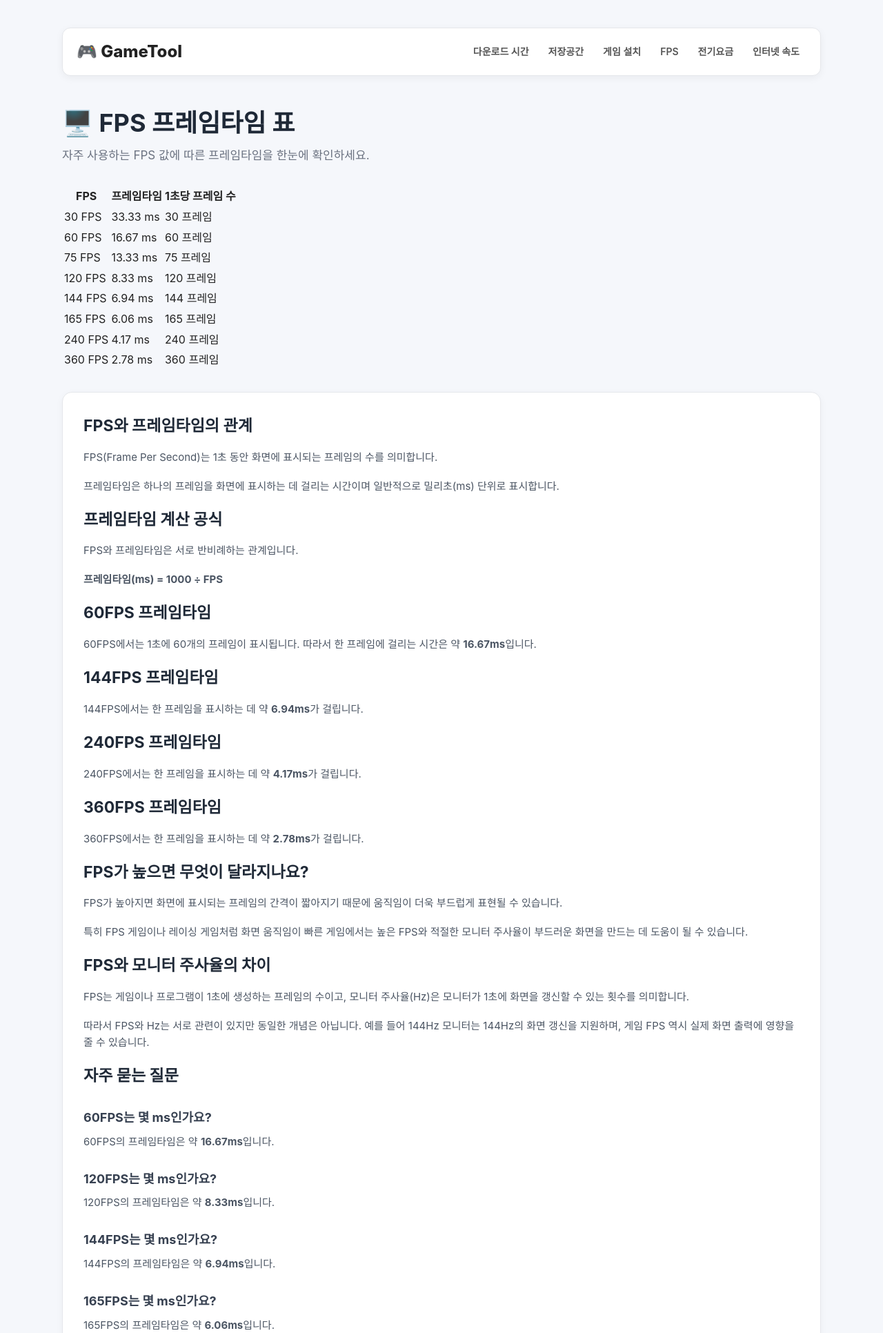
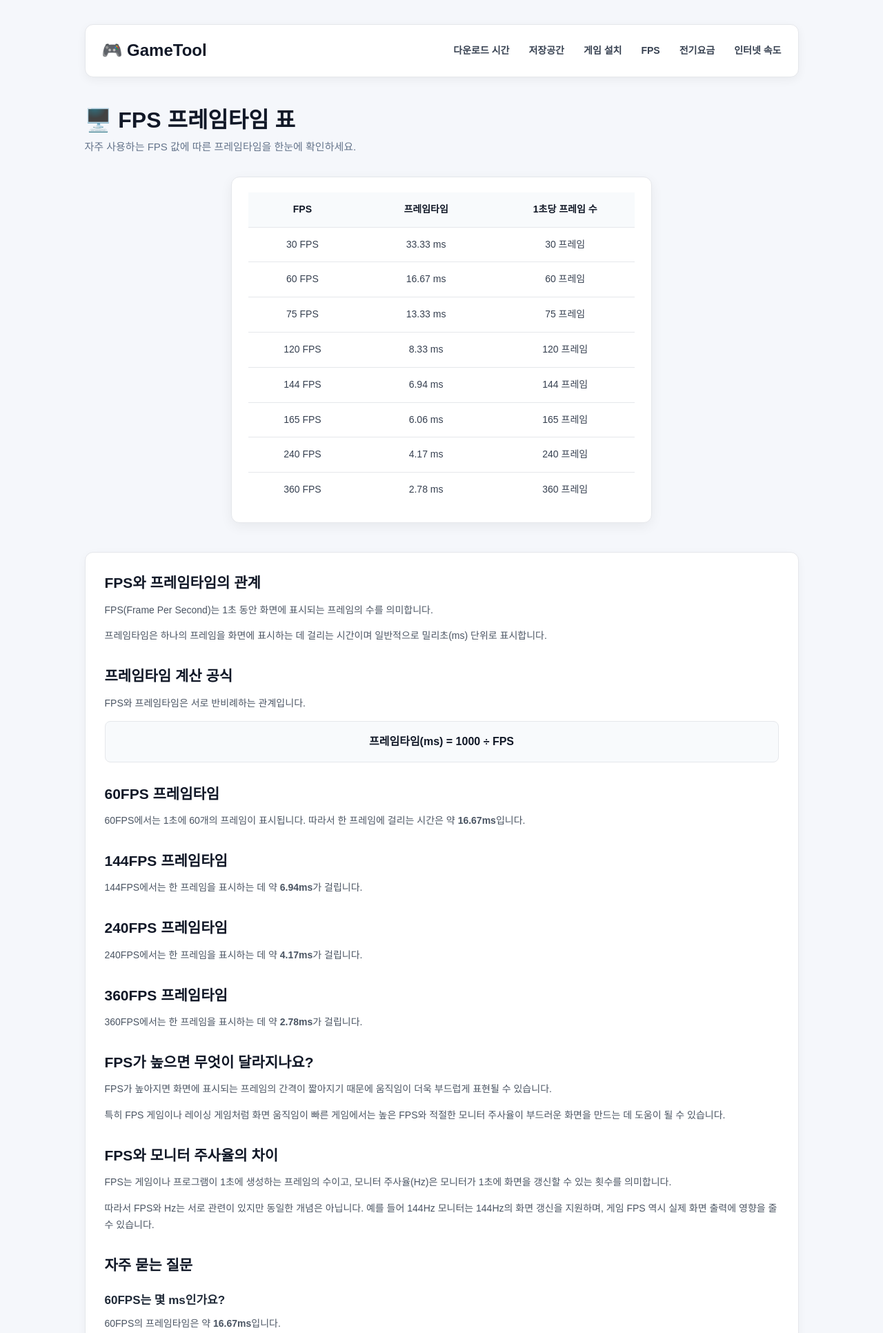
Before and after one commit to shadysun811/Gametool, a Flask app: page /fps-table in a window 1280 px wide. Shown: the top 1932 px of the page at 69% size. Run offline with Flask 3, Linux system fonts and the light colour scheme.

Commit message:
Refactor CSS styles for layout and design improvements
Updated styles for body, navbar, and various components. Adjusted padding, margins, colors, and font sizes for improved layout and readability.

```diff
--- a/static/style.css
+++ b/static/style.css
@@ -10,15 +10,18 @@ body {
     margin: 0;
     padding: 0;
     background: #f5f7fb;
-    color: #222;
-    font-family:
-        -apple-system,
-        BlinkMacSystemFont,
-        "Segoe UI",
-        "Noto Sans KR",
-        Arial,
-        sans-serif;
-    line-height: 1.6;
+    color: #1f2937;
+    font-family: Arial, "Noto Sans KR", sans-serif;
+    line-height: 1.7;
+}
+
+a {
+    color: #4f46e5;
+    text-decoration: none;
+}
+
+a:hover {
+    text-decoration: underline;
 }
 
 
@@ -27,64 +30,65 @@ body {
    ========================= */
 
 .container {
-    width: 90%;
-    max-width: 1100px;
+    width: 100%;
+    max-width: 1035px;
     margin: 0 auto;
-    padding: 40px 0 60px;
+    padding: 35px 0 50px;
 }
 
 
 /* =========================
-   네비게이션
+   상단 네비게이션
    ========================= */
 
 .navbar {
     display: flex;
     align-items: center;
     justify-content: space-between;
-    gap: 20px;
-
-    margin-bottom: 45px;
-    padding: 15px 20px;
 
     background: #ffffff;
     border: 1px solid #e5e7eb;
     border-radius: 12px;
 
-    box-shadow: 0 3px 12px rgba(0, 0, 0, 0.05);
+    padding: 17px 24px;
+
+    box-shadow: 0 4px 14px rgba(0, 0, 0, 0.05);
+
+    margin-bottom: 42px;
 }
 
 .logo {
-    color: #222;
-    text-decoration: none;
+    display: flex;
+    align-items: center;
+    gap: 8px;
+
+    color: #111827;
     font-size: 24px;
     font-weight: 800;
+
     white-space: nowrap;
+}
+
+.logo:hover {
+    text-decoration: none;
 }
 
 .nav-links {
     display: flex;
-    flex-wrap: wrap;
-    justify-content: flex-end;
-    gap: 8px;
+    align-items: center;
+    gap: 28px;
 }
 
 .nav-links a {
-    color: #555;
-    text-decoration: none;
-
-    padding: 7px 10px;
-    border-radius: 7px;
-
+    color: #374151;
     font-size: 14px;
     font-weight: 600;
-
-    transition: 0.2s;
+    white-space: nowrap;
 }
 
 .nav-links a:hover {
-    background: #f0f2f5;
-    color: #111;
+    color: #111827;
+    text-decoration: none;
 }
 
 
@@ -93,101 +97,39 @@ body {
    ========================= */
 
 h1 {
-    margin: 0 0 10px;
-
-    color: #1f2937;
-    font-size: 36px;
+    margin: 0 0 5px;
+    color: #111827;
+    font-size: 32px;
+    font-weight: 800;
     line-height: 1.3;
 }
 
 .subtitle {
-    margin: 0 0 30px;
-
-    color: #6b7280;
-    font-size: 17px;
+    margin: 0 0 28px;
+    color: #64748b;
+    font-size: 15px;
 }
 
 
 /* =========================
-   계산기 목록
-   ========================= */
-
-.tools {
-    display: grid;
-    grid-template-columns: repeat(3, 1fr);
-    gap: 20px;
-
-    margin-bottom: 45px;
-}
-
-.tool {
-    display: block;
-
-    min-height: 170px;
-    padding: 24px;
-
-    background: #ffffff;
-    color: #222;
-
-    text-decoration: none;
-
-    border: 1px solid #e5e7eb;
-    border-radius: 14px;
-
-    box-shadow: 0 4px 14px rgba(0, 0, 0, 0.05);
-
-    transition:
-        transform 0.2s,
-        box-shadow 0.2s,
-        border-color 0.2s;
-}
-
-.tool:hover {
-    transform: translateY(-4px);
-
-    border-color: #cbd5e1;
-
-    box-shadow: 0 8px 24px rgba(0, 0, 0, 0.09);
-}
-
-.tool h2 {
-    margin: 0 0 12px;
-
-    color: #1f2937;
-    font-size: 20px;
-    line-height: 1.4;
-}
-
-.tool p {
-    margin: 0;
-
-    color: #6b7280;
-    font-size: 14px;
-}
-
-
-/* =========================
-   계산기 박스
+   계산기
    ========================= */
 
 .calculator {
-    max-width: 650px;
+    width: 610px;
+    max-width: 100%;
 
-    margin: 0 auto 45px;
-    padding: 30px;
+    margin: 30px auto 42px;
+
+    padding: 28px;
 
     background: #ffffff;
 
     border: 1px solid #e5e7eb;
-    border-radius: 14px;
+    border-radius: 12px;
 
-    box-shadow: 0 4px 16px rgba(0, 0, 0, 0.06);
+    box-shadow: 0 5px 18px rgba(0, 0, 0, 0.06);
 }
-
-
-/* =========================
-   폼
-   ========================= */
 
 .calculator form {
     display: flex;
@@ -291,36 +271,159 @@ h1 {
    ========================= */
 
 .description {
-    margin-top: 30px;
-    padding: 30px;
+    margin-top: 42px;
+
+    padding: 28px;
 
     background: #ffffff;
 
     border: 1px solid #e5e7eb;
-    border-radius: 14px;
+    border-radius: 12px;
 
-    box-shadow: 0 3px 12px rgba(0, 0, 0, 0.04);
+    box-shadow: 0 4px 14px rgba(0, 0, 0, 0.04);
 }
 
 .description h2 {
-    margin: 0 0 15px;
+    margin: 0 0 12px;
 
-    color: #1f2937;
-    font-size: 23px;
+    color: #111827;
+
+    font-size: 21px;
+    line-height: 1.5;
+}
+
+.description h2:not(:first-child) {
+    margin-top: 30px;
 }
 
 .description h3 {
-    margin: 28px 0 8px;
+    margin: 22px 0 7px;
 
-    color: #374151;
-    font-size: 18px;
+    color: #1f2937;
+
+    font-size: 17px;
 }
 
 .description p {
-    margin: 0 0 18px;
+    margin: 0 0 14px;
 
     color: #4b5563;
-    font-size: 15px;
+
+    font-size: 14px;
+}
+
+
+/* =========================
+   수식
+   ========================= */
+
+.formula {
+    padding: 15px 18px;
+
+    background: #f8fafc;
+
+    border: 1px solid #e5e7eb;
+    border-radius: 8px;
+
+    text-align: center;
+
+    color: #111827 !important;
+
+    font-size: 16px !important;
+}
+
+
+/* =========================
+   FPS 프레임타임 표
+   ========================= */
+
+.fps-table-box {
+    width: 610px;
+    max-width: 100%;
+
+    margin: 30px auto 42px;
+
+    padding: 22px 24px;
+
+    background: #ffffff;
+
+    border: 1px solid #e5e7eb;
+    border-radius: 12px;
+
+    box-shadow: 0 5px 18px rgba(0, 0, 0, 0.06);
+
+    overflow-x: auto;
+}
+
+.fps-table {
+    width: 100%;
+
+    border-collapse: collapse;
+
+    table-layout: fixed;
+}
+
+.fps-table th,
+.fps-table td {
+    padding: 13px 10px;
+
+    text-align: center;
+
+    border-bottom: 1px solid #e5e7eb;
+
+    font-size: 14px;
+}
+
+.fps-table th {
+    background: #f8fafc;
+
+    color: #111827;
+
+    font-weight: 700;
+}
+
+.fps-table td {
+    color: #374151;
+}
+
+.fps-table tbody tr:last-child td {
+    border-bottom: none;
+}
+
+.fps-table tbody tr:hover {
+    background: #f8fafc;
+}
+
+.fps-table th:first-child,
+.fps-table td:first-child {
+    width: 28%;
+}
+
+.fps-table th:nth-child(2),
+.fps-table td:nth-child(2) {
+    width: 36%;
+}
+
+.fps-table th:nth-child(3),
+.fps-table td:nth-child(3) {
+    width: 36%;
+}
+
+
+/* =========================
+   계산기 링크
+   ========================= */
+
+.calculator-link {
+    margin-top: 25px !important;
+
+    padding: 15px;
+
+    background: #f8fafc;
+
+    border-radius: 8px;
+
+    text-align: center;
 }
 
 
```
Also changed, not shown: other parts of static/style.css (+146 -87 lines). Lines whose indentation alone changed are shown as unchanged.
